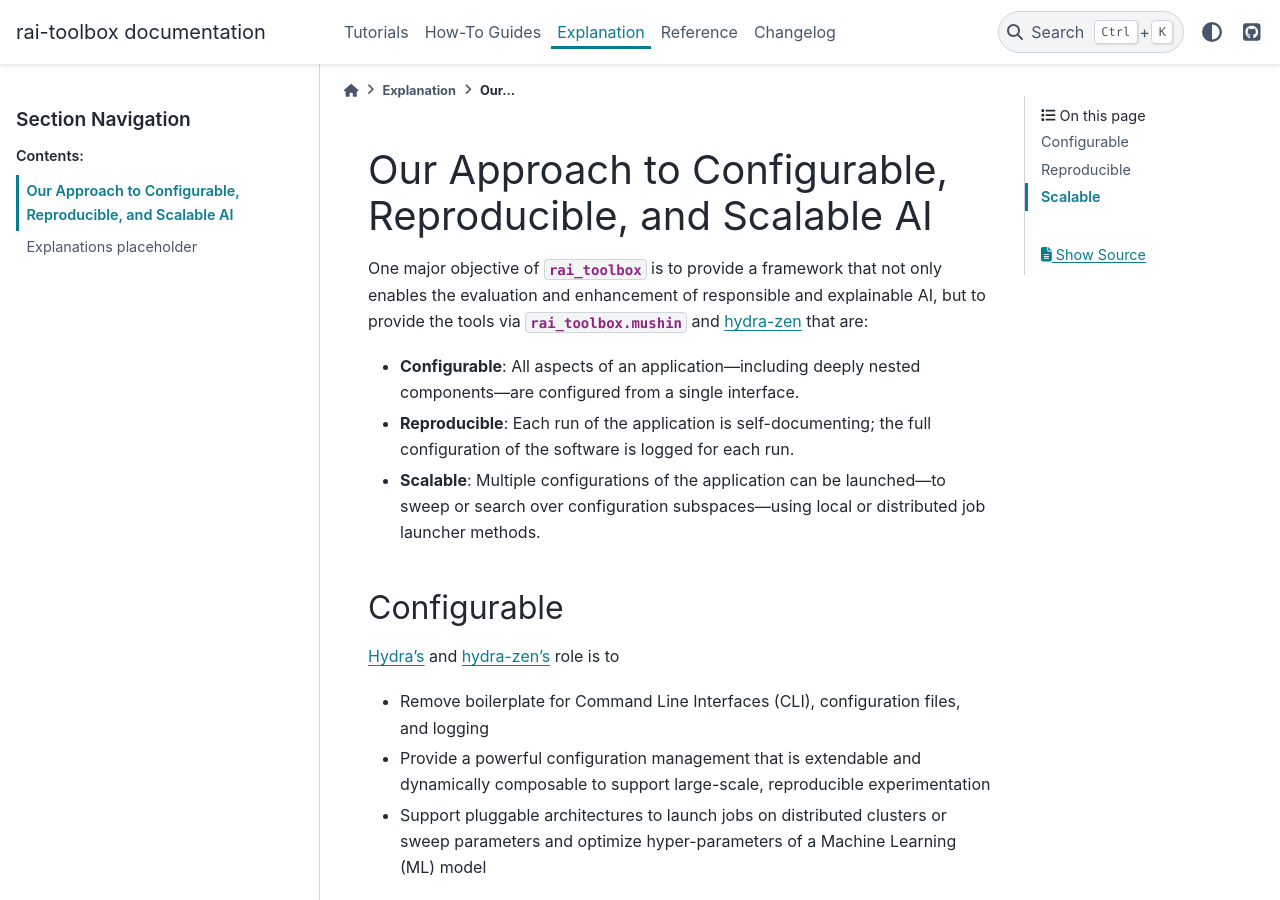
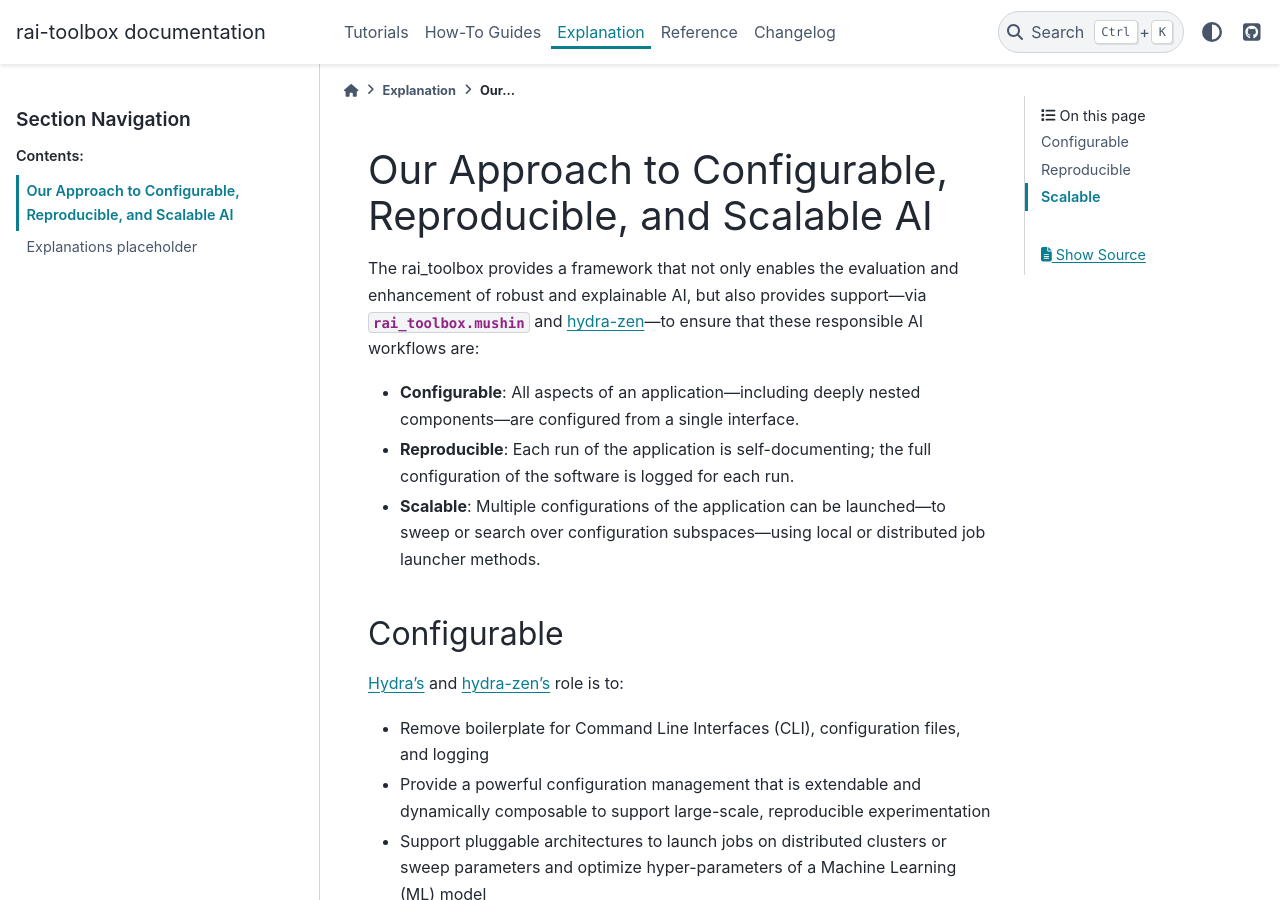
Before and after one commit to mit-ll-responsible-ai/responsible-ai-toolbox, a Sphinx documentation site: the page built from docs/source/explanation/crs.rst, in a window 1280 px wide and 900 px high. Built offline with Sphinx 7.4.7 and the PyData theme 0.15.4, drawn with Linux system fonts in a browser that asks for light colours; pages that are not in the unit, such as notebooks, are missing from menus.

Commit message:
Modified intro

```diff
--- a/docs/source/explanation/crs.rst
+++ b/docs/source/explanation/crs.rst
@@ -5,9 +5,7 @@
 Our Approach to Configurable, Reproducible, and Scalable AI
 ===========================================================
 
-One major objective of `rai_toolbox` is to provide a framework that not only enables the evaluation and
-enhancement of responsible and explainable AI, but to provide the tools via `rai_toolbox.mushin` and
-`hydra-zen <https://github.com/mit-ll-responsible-ai/hydra-zen/>`_ that are:
+The rai_toolbox provides a framework that not only enables the evaluation and enhancement of robust and explainable AI, but also provides support—via `rai_toolbox.mushin` and `hydra-zen <https://github.com/mit-ll-responsible-ai/hydra-zen/>`_—to ensure that these responsible AI workflows are:
 
 - **Configurable**: All aspects of an application—including deeply nested components—are configured from a single interface.
 - **Reproducible**: Each run of the application is self-documenting; the full configuration of the software is logged for each run.
@@ -16,7 +14,7 @@ enhancement of responsible and explainable AI, but to provide the tools via `rai
 Configurable
 ============
 
-`Hydra's <https://hydra.cc/>`_ and `hydra-zen's <https://github.com/mit-ll-responsible-ai/hydra-zen/>`_ role is to
+`Hydra's <https://hydra.cc/>`_ and `hydra-zen's <https://github.com/mit-ll-responsible-ai/hydra-zen/>`_ role is to:
 
 - Remove boilerplate for Command Line Interfaces (CLI), configuration files, and logging
 - Provide a powerful configuration management that is extendable and dynamically composable to support large-scale, reproducible experimentation
```
